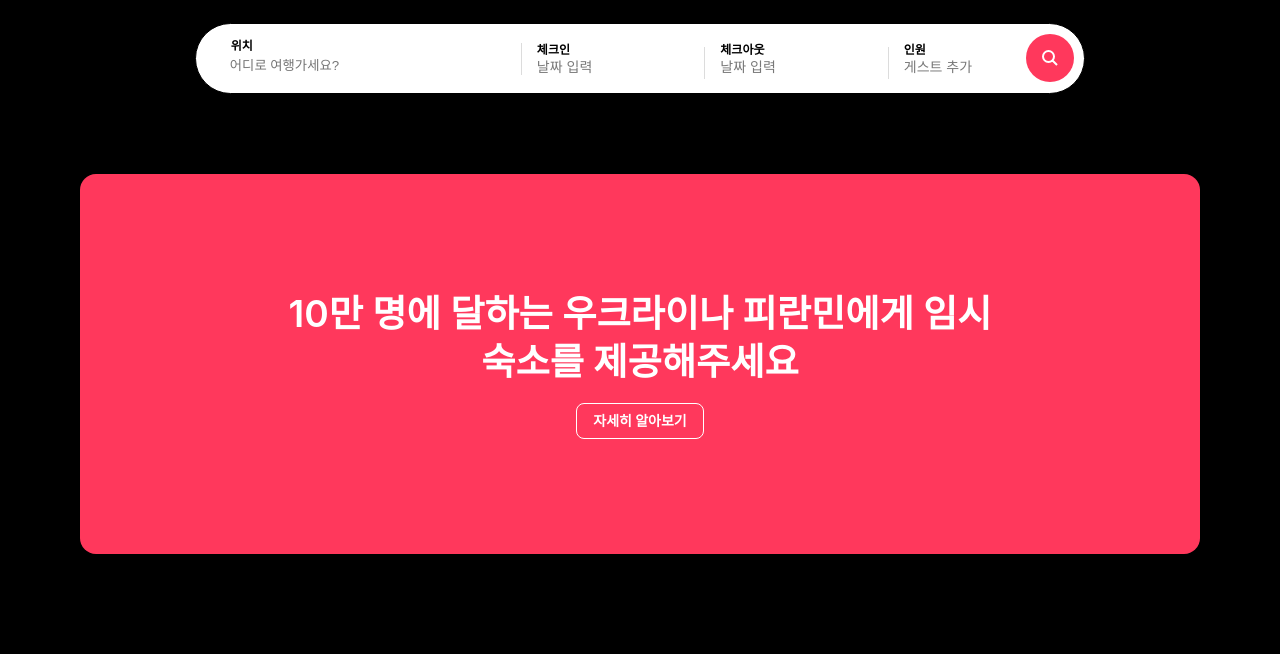
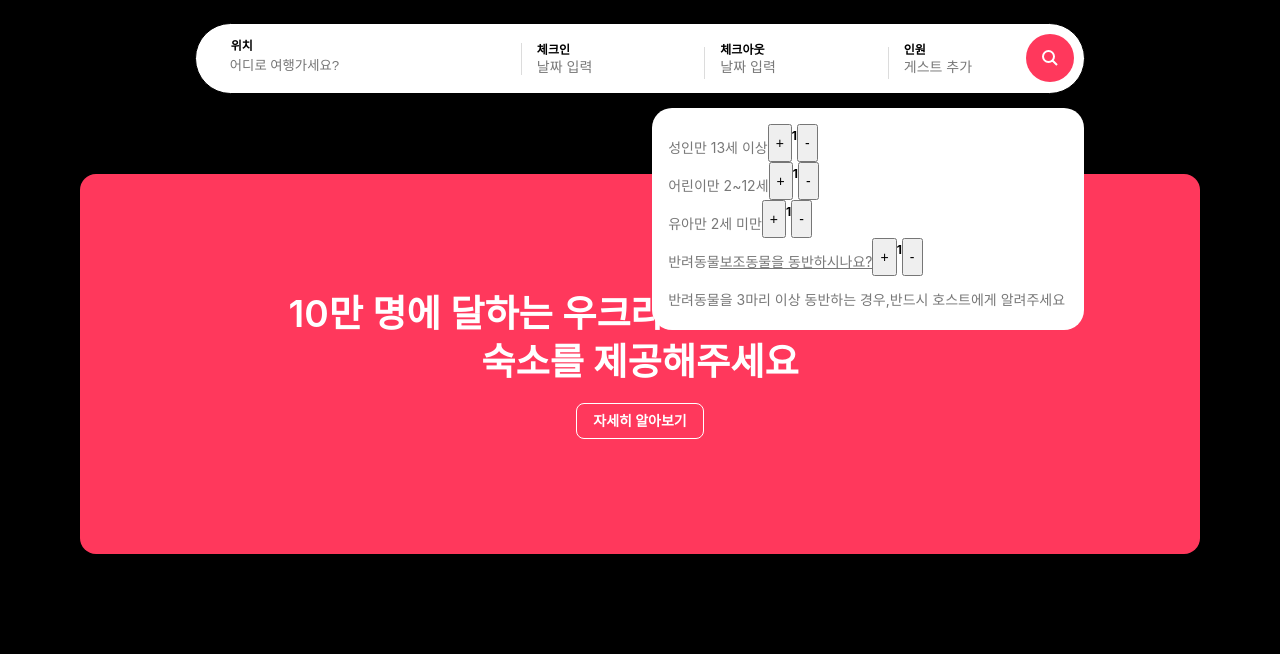
Before and after one commit to Tchaikovsky1114/airdnd, a plain HTML site: page index.html in a window 1280 px wide. Shown: the part 105-759 px from the top of the page. Drawn offline with nearby package versions, Linux system fonts and the light colour scheme.

Commit message:
feat: Implament guestadd-popup

```diff
--- a/index.html
+++ b/index.html
@@ -126,8 +126,9 @@
               <li class="navigation--lodging--checkin">체크인<br /><span>날짜 입력</span></li>
               <li class="navigation--lodging--checkout">체크아웃<br /><span>날짜 입력</span></li>
               <li>
+                <div class="navigation--logding--guestadd--button" role="button">
                 인원<br /><span>게스트 추가</span>
-                <button>
+                <button class="search-icon">
                   <svg
                     viewBox="0 0 32 32"
                     xmlns="http://www.w3.org/2000/svg"
@@ -151,6 +152,16 @@
                     </g>
                   </svg>
                 </button>
+                <div class="guestadd-list-wrapper">
+                  <ul class="guestadd-lists">
+                    <li class="guestadd-list"><span>성인</span><span>만 13세 이상</span><button>+</button>1<button>-</button></li>
+                    <li class="guestadd-list"><span>어린이</span><span>만 2~12세</span><button>+</button>1<button>-</button></li>
+                    <li class="guestadd-list"><span>유아</span><span>만 2세 미만</span><button>+</button>1<button>-</button></li>
+                    <li class="guestadd-list"><span>반려동물</span><span><strong><u>보조동물을 동반하시나요?</u></strong></span><button>+</button>1<button>-</button></li>
+                    <li class="guestadd-list"><span>반려동물을 3마리 이상 동반하는 경우,반드시 호스트에게 알려주세요</span></li>
+                  </ul>
+                </div>
+              </div>
               </li>
             </ul>
           </div>
--- a/main.css
+++ b/main.css
@@ -331,8 +331,42 @@ a{
 
 }
 
+.navigation--logding--guestadd--button{
+
+}
+.guestadd-list-wrapper{
+  position:absolute;
+  width: 400px;
+  top:80px;
+  right: 0;
+  padding:1rem;
+  border-radius: 20px;
+  background-color: #fff;
+  z-index: 9;
+  line-height: 2;
 
 
+}
+
+.guestadd-list-wrapper .guestadd-lists{
+
+}
+
+.guestadd-list-wrapper .guestadd-lists .guestadd-list{
+  display: flex;
+}
+
+.guestadd-list-wrapper .guestadd-lists .guestadd-list span:first-child{
+
+}
+
+.guestadd-list-wrapper .guestadd-lists .guestadd-list span:nth-child(2){
+
+}
+
+.guestadd-list-wrapper .guestadd-lists .guestadd-list > button{
+ font-size: 14px;
+}
 
 /* search */
 
@@ -689,7 +723,7 @@ a{
 .navigation--lodging .navigation--lodging--list > li:nth-child(4)::before {
   display: none;
 }
-.navigation--lodging .navigation--lodging--list > li:nth-child(4) button {
+.navigation--lodging .navigation--lodging--list > li:nth-child(4) .search-icon {
   position: absolute;
   padding: 1rem;
   background-color: #ff385c;
```
